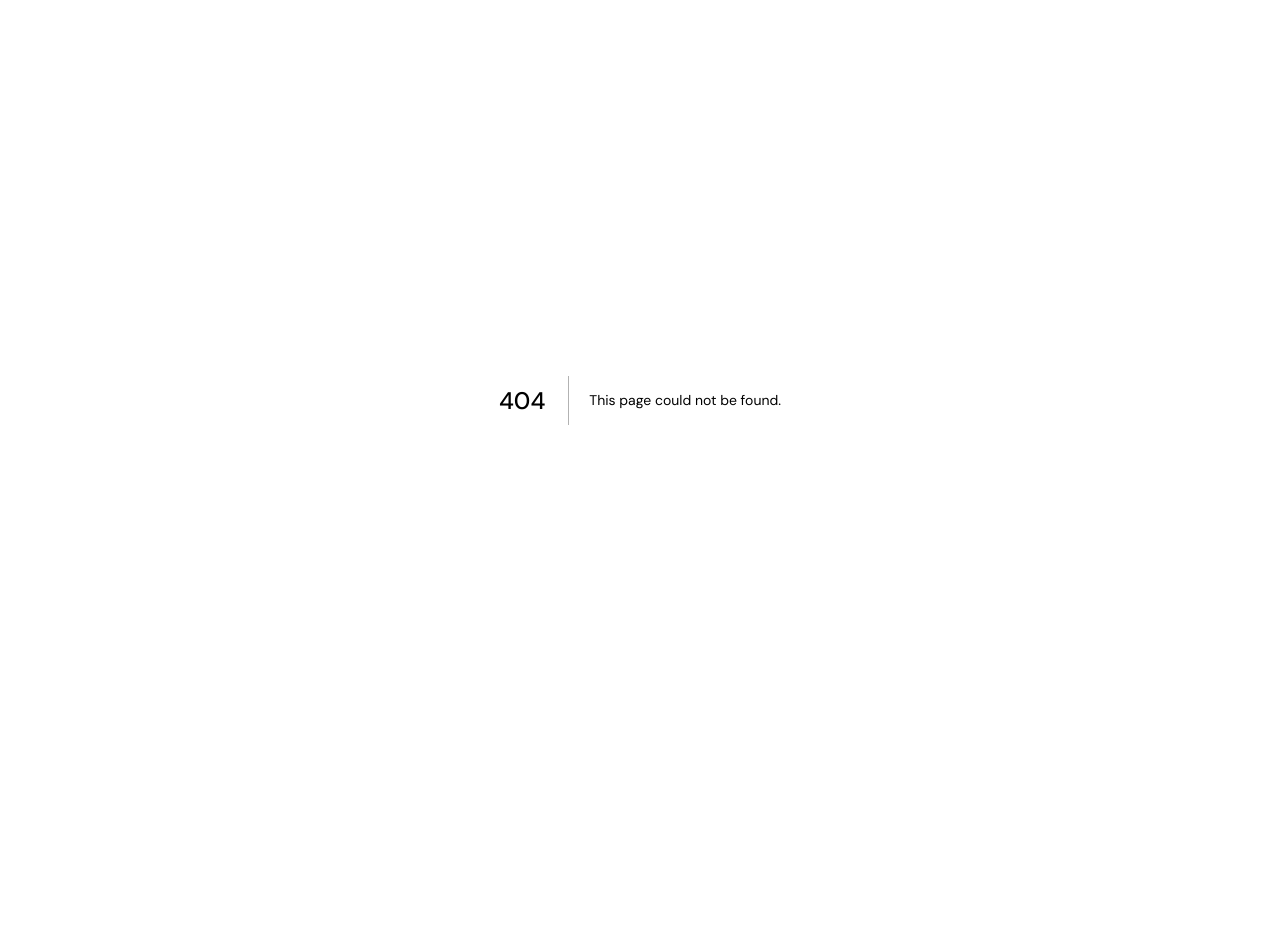
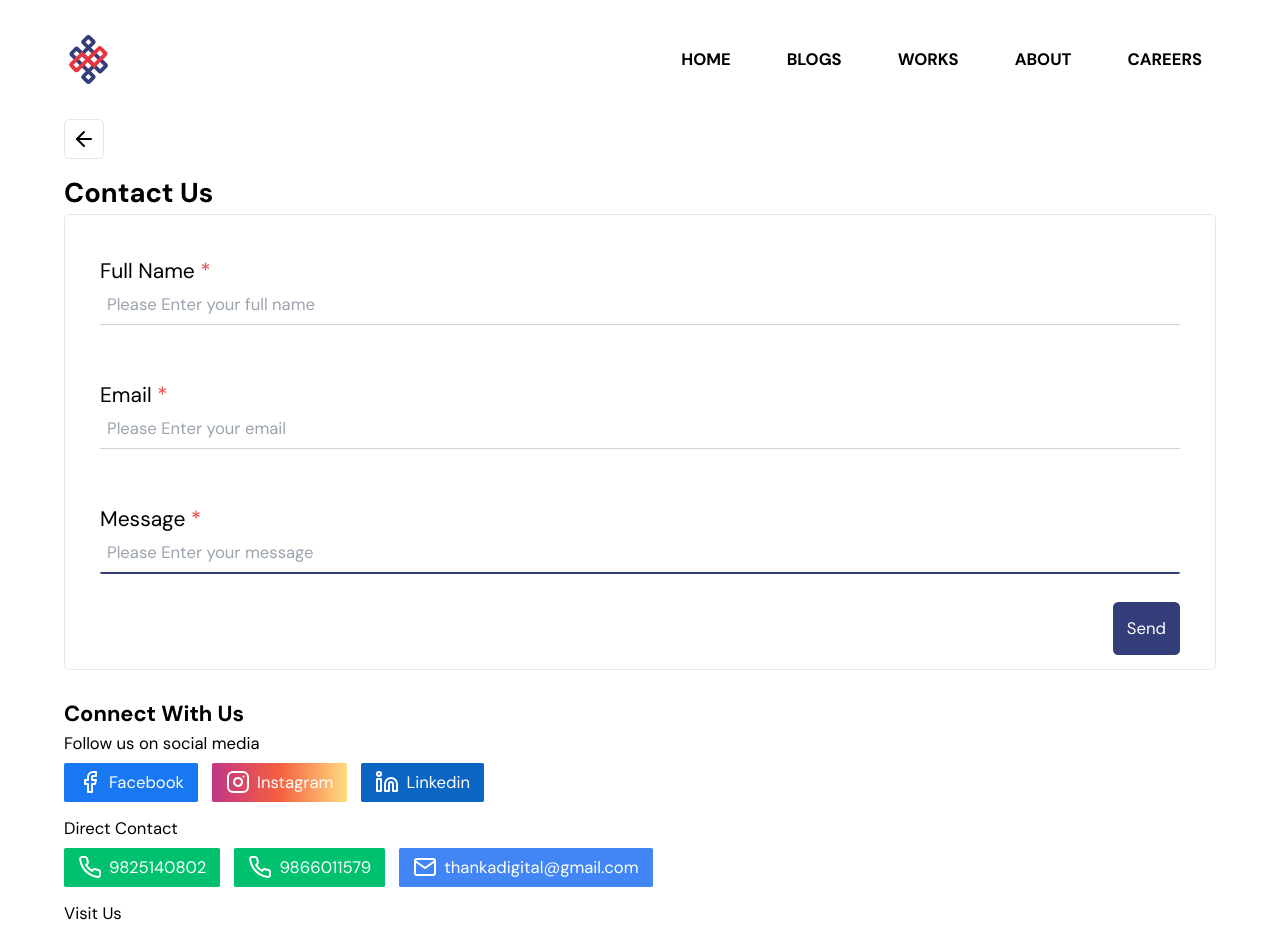
Before and after one commit to alsongarbuja/thankadigital, a Next.js app: page /contact in a window 1280 px wide. Before the commit this address had no page. Shown: the top 952 px of the page. Before the commit the page ends 800 px from the top, so only its background shows below. Built offline with nearby package versions, Linux system fonts and the light colour scheme.

Commit message:
add: add contact us page

```diff
--- /dev/null
+++ b/src/app/(main_website)/contact/page.tsx
@@ -0,0 +1,153 @@
+"use client";
+import Link from "next/link";
+import { useState } from "react";
+import { useRouter } from "next/navigation";
+import { ArrowLeft, Facebook, Instagram, Linkedin, Mail, Phone } from "react-feather";
+
+import Input from "@/components/global/Input";
+
+type ContactDetail = {
+  fullname: string;
+  email: string;
+  message: string;
+}
+
+const ContactPage = () => {
+  const router = useRouter();
+  const [detail, setDetail] = useState<ContactDetail>({
+    fullname: "",
+    email: "",
+    message: "",
+  });
+  const [isSending, setIsSending] = useState(false);
+  const [sent, setSent] = useState({
+    isSent: false,
+    isSuccess: false,
+  });
+  const handleChange = (e: React.ChangeEvent<HTMLInputElement | HTMLTextAreaElement>) => {
+    const { name, value } = e.target;
+    setDetail((prev) => ({ ...prev, [name]: value }));
+  }
+
+  const handleSubmit = async (e: React.FormEvent<HTMLFormElement>) => {
+    e.preventDefault();
+    setIsSending(true);
+    try {
+      const res = await fetch("/api/contact", {
+        method: "POST",
+        headers: {
+          "Content-Type": "application/json",
+        },
+        body: JSON.stringify(detail),
+      });
+      const data = await res.json();
+
+      if (data.status === 200) {
+        setDetail({
+          fullname: "",
+          email: "",
+          message: "",
+        });
+        setSent({
+          isSent: true,
+          isSuccess: true,
+        });
+      } else {
+        setSent({
+          isSent: true,
+          isSuccess: false,
+        });
+      }
+    } catch (error) {
+      setSent((prev) => ({ ...prev, isSent: true, isSuccess: false }));
+      console.log(error);
+    }
+    setTimeout(() => {
+      setSent((prev) => ({ ...prev, isSent: false }));
+    }, 5000);
+    setIsSending(false);
+  }
+
+  return (
+    <>
+      <button className="border rounded-md p-2 mb-4" onClick={()=>router.back()}>
+        <ArrowLeft />
+      </button>
+      <h3>Contact Us</h3>
+      <form onSubmit={handleSubmit} className="border py-4 px-10 rounded-md flex flex-col items-end">
+        {sent.isSent && (
+          <div className={`w-full text-center ${sent.isSuccess ? "bg-green-500" : "bg-red-500"} text-white p-2 py-4 rounded-md`}>
+            <p className="font-semibold">
+              {sent.isSuccess
+                ? "Thank you for contacting us. We will get back to you as soon as possible."
+                : "Sorry, something went wrong. Please try again later."}
+            </p>
+          </div>
+        )}
+        <Input
+          label="Full Name"
+          name="fullname"
+          handleChange={handleChange}
+          placeholder="Please Enter your full name"
+          value={detail.fullname}
+          crrField="fullname"
+          error={{}}
+        />
+        <Input
+          label="Email"
+          name="email"
+          handleChange={handleChange}
+          placeholder="Please Enter your email"
+          value={detail.email}
+          crrField="email"
+          error={{}}
+        />
+        <Input
+          label="Message"
+          name="message"
+          handleChange={handleChange}
+          placeholder="Please Enter your message"
+          value={detail.message}
+          crrField="message"
+          error={{}}
+        />
+        <button type="submit" className={`bg-primary_blue text-white p-4 rounded-md ${isSending && 'bg-primary_blue/40 cursor-not-allowed'}`} disabled={isSending}>
+          {isSending ? "Sending..." : "Send"}
+        </button>
+      </form>
+      <section className="mt-8">
+        <h4>Connect With Us</h4>
+        <p>Follow us on social media</p>
+        <div className="flex gap-4 mt-2 flex-wrap">
+          <Link href="https://www.facebook.com/thankadigital1" className="flex gap-2 items-center bg-[#1877f2] py-2 px-4 rounded-sm text-white">
+            <Facebook /> Facebook
+          </Link>
+          <Link href="https://www.instagram.com/thanka.digital" className="flex gap-2 items-center bg-gradient-to-l to-[#c13584] via-[#f56040] from-[#ffdc80] py-2 px-4 rounded-sm text-white">
+            <Instagram /> Instagram
+          </Link>
+          <Link href="https://www.linkedin.com/company/thanka-digital" className="flex gap-2 items-center bg-[#0a66c2] py-2 px-4 rounded-sm text-white">
+            <Linkedin /> Linkedin
+          </Link>
+        </div>
+        <p className="mt-4">Direct Contact</p>
+        <div className="flex gap-4 mt-2 flex-wrap">
+          <Link href="tel:+9779825140802" className="flex gap-2 items-center bg-[#00c16e] py-2 px-4 rounded-sm text-white">
+            <Phone /> 9825140802
+          </Link>
+          <Link href="tel:+9779866011579" className="flex gap-2 items-center bg-[#00c16e] py-2 px-4 rounded-sm text-white">
+            <Phone /> 9866011579
+          </Link>
+          <Link href="mailto:thankadigital@gmail.com" className="flex gap-2 items-center bg-[#4285f4] py-2 px-4 rounded-sm text-white">
+            <Mail /> thankadigital@gmail.com
+          </Link>
+        </div>
+        <p className="mt-4">Visit Us</p>
+        <div className="flex gap-4 mt-2">
+
+        </div>
+      </section>
+    </>
+  )
+}
+
+export default ContactPage
--- /dev/null
+++ b/src/app/api/contact/route.ts
@@ -0,0 +1,27 @@
+import { NextRequest, NextResponse } from "next/server";
+
+export async function POST(req: NextRequest) {
+  const data = await req.json();
+  const res = await fetch("https://api.sheety.co/2c6a673dad5828c32980a768a9560ca3/contactForm/contact", {
+    method: "POST",
+    headers: {
+      "Content-Type": "application/json",
+      "Authorization": `Bearer ${process.env.SHEETY_API_CONTACT_AUTHORIZATION}`
+    },
+    body: JSON.stringify({
+      "contact": data
+    }),
+  });
+
+  if (!res.ok) {
+    return NextResponse.json({
+      status: res.status,
+      body: await res.text(),
+    });
+  }
+
+  return NextResponse.json({
+    status: 200,
+    body: "Submitted!",
+  })
+}
--- a/src/components/HeroSection.tsx
+++ b/src/components/HeroSection.tsx
@@ -8,7 +8,7 @@ const HeroSection = () => {
         <h1 className="text-primary_red">Thanka <span className="text-primary_blue">Digital</span></h1>
         <p className="font-semibold text-primary_red">CODE CRAFTED FOR QUALITY</p>
         <p className="w-full mb-4 md:w-3/4">Leverage our expertise to elevate your business. Our meticulously crafted code and state-of-the-art technologies, backed by our dedicated teams, ensure the delivery of top-tier quality solutions.</p>
-        <button className="p-4 mr-4 text-white rounded-md bg-primary_red">Connect with us</button>
+        <Link href="/contact" className="p-4 mr-4 text-white rounded-md bg-primary_red inline-block">Contact us</Link>
         <Link href="#" className="font-medium text-primary_blue">View our portfolio</Link>
       </div>
       <Image
```
